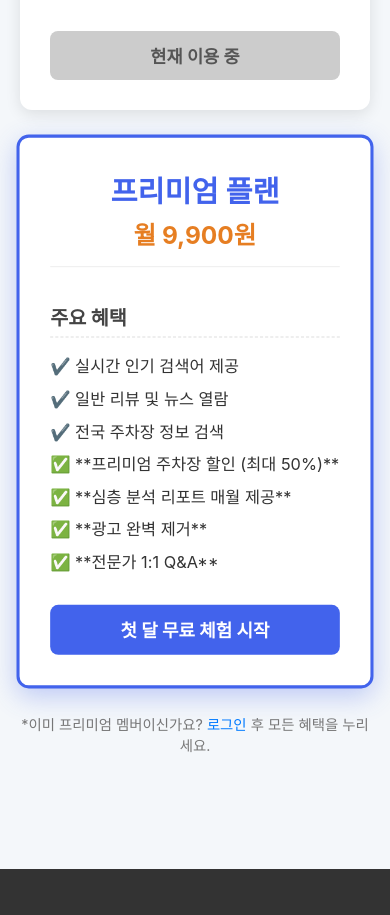
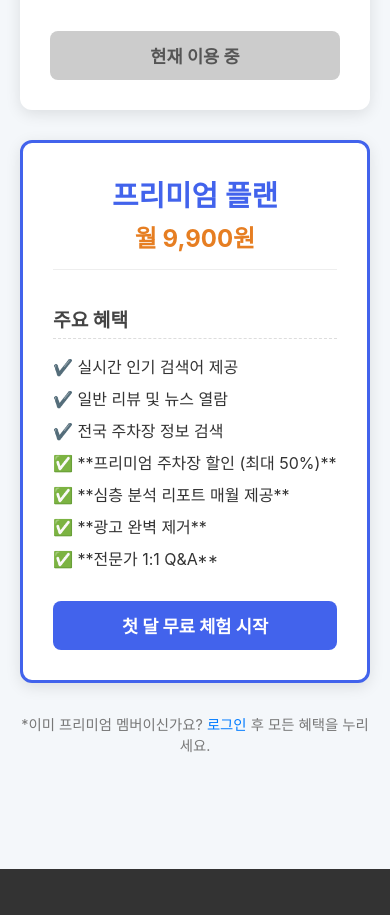
Before and after one commit to 2024136034-hakcheol/car-scope, a React (Create React App) app: page /membership in a window 390 px wide. Shown: the part 884-1799 px from the top of the page. Built offline with nearby package versions, Linux system fonts and the light colour scheme.

Commit message:
feat: 멤버십 프리미엄 플랜에 마우스 오버 시 확대 애니메이션 적용

```diff
--- a/src/App.css
+++ b/src/App.css
@@ -757,13 +757,16 @@ a {
 
 .premium-plan {
     border: 3px solid #4263ec;
-    transform: scale(1.05);
-    box-shadow: 0 8px 25px rgba(66, 99, 236, 0.3);
 }
 
 .membership-box:hover {
     transform: translateY(-5px);
     box-shadow: 0 8px 20px rgba(0, 0, 0, 0.15);
+}
+
+.premium-plan:hover {
+    transform: scale(1.05);
+    box-shadow: 0 8px 25px rgba(66, 99, 236, 0.3);
 }
 
 .plan-header {
@@ -858,7 +861,6 @@ a {
     font-weight: 500;
 }
 
-/* 404 Not Found Page Style */
 .not-found-container {
     display: flex;
     flex-direction: column;
@@ -996,7 +998,7 @@ a {
         grid-template-columns: 1fr;
     }
 
-    .premium-plan {
+    .premium-plan:hover {
         transform: scale(1.02);
     }
 }
```
